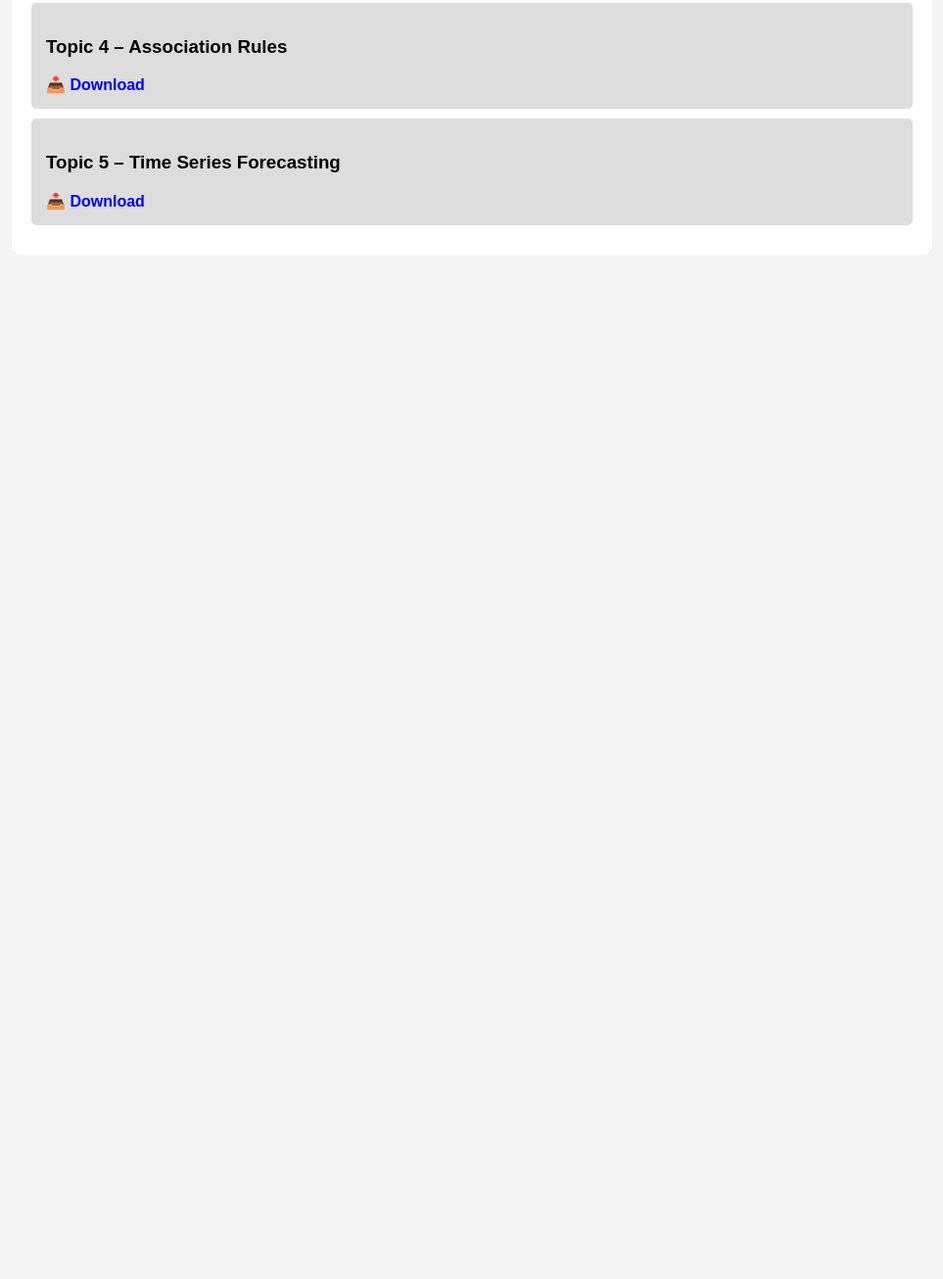
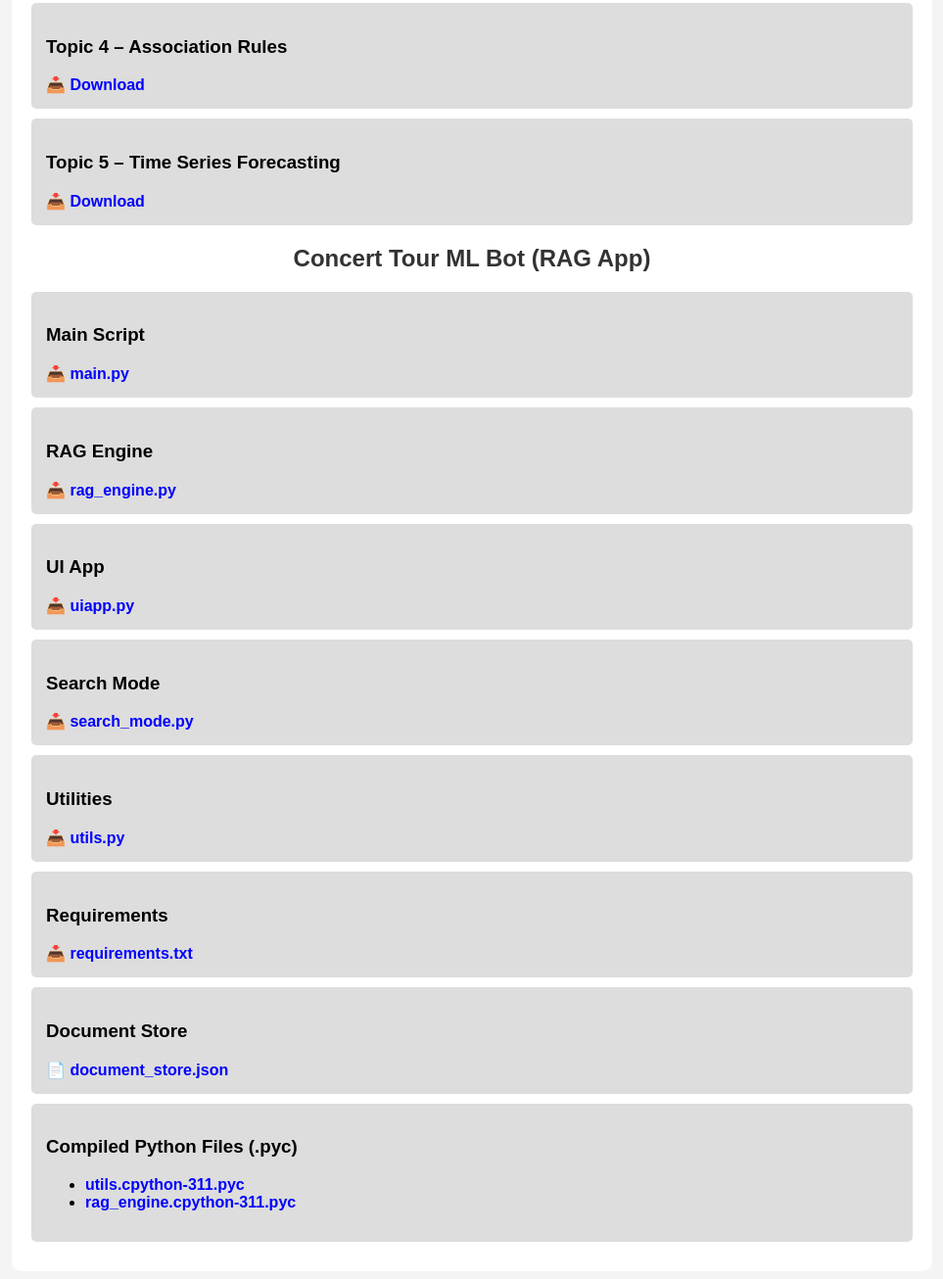
Before and after one commit to christomg176/christosbougiouklis.github.io, a plain HTML site: page index.html in a window 1280 px wide. Shown: the part 3964-5270 px from the top of the page at 98% size, without its empty margins (158-1121 px from the left). Before the commit the page ends 4262 px from the top, so only its background shows below. Drawn offline with Linux system fonts and the light colour scheme.

Commit message:
index.html

```diff
--- a/index.html
+++ b/index.html
@@ -151,6 +151,22 @@
     <div class="report"><h3>Topic 4 – Association Rules</h3><a href="Bougiouklis-Topic4HW3.R" target="_blank">📥 Download</a></div>
     <div class="report"><h3>Topic 5 – Time Series Forecasting</h3><a href="Bougiouklis-Topic5HW3.R" target="_blank">📥 Download</a></div>
 
+    <h2>Concert Tour ML Bot (RAG App)</h2>
+    <div class="report"><h3>Main Script</h3><a href="ml_concert_bot/main.py" target="_blank">📥 main.py</a></div>
+    <div class="report"><h3>RAG Engine</h3><a href="ml_concert_bot/rag_engine.py" target="_blank">📥 rag_engine.py</a></div>
+    <div class="report"><h3>UI App</h3><a href="ml_concert_bot/uiapp.py" target="_blank">📥 uiapp.py</a></div>
+    <div class="report"><h3>Search Mode</h3><a href="ml_concert_bot/search_mode.py" target="_blank">📥 search_mode.py</a></div>
+    <div class="report"><h3>Utilities</h3><a href="ml_concert_bot/utils.py" target="_blank">📥 utils.py</a></div>
+    <div class="report"><h3>Requirements</h3><a href="ml_concert_bot/requirements.txt" target="_blank">📥 requirements.txt</a></div>
+    <div class="report"><h3>Document Store</h3><a href="ml_concert_bot/document_store.json" target="_blank">📄 document_store.json</a></div>
+    <div class="report">
+      <h3>Compiled Python Files (.pyc)</h3>
+      <ul>
+        <li><a href="ml_concert_bot/utils.cpython-311.pyc" target="_blank">utils.cpython-311.pyc</a></li>
+        <li><a href="ml_concert_bot/rag_engine.cpython-311.pyc" target="_blank">rag_engine.cpython-311.pyc</a></li>
+      </ul>
+    </div>
+
   </div>
 
 </body>
```
